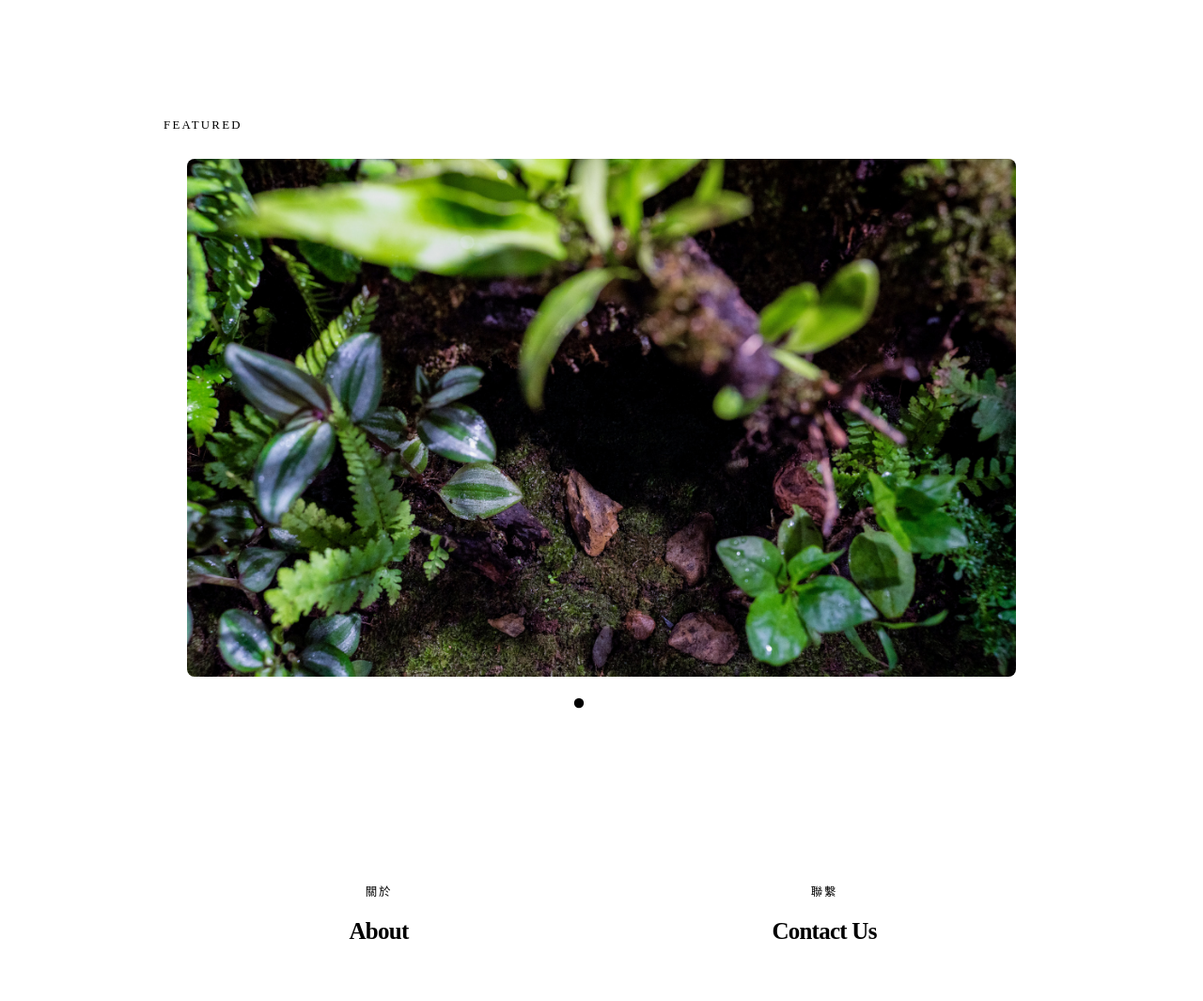
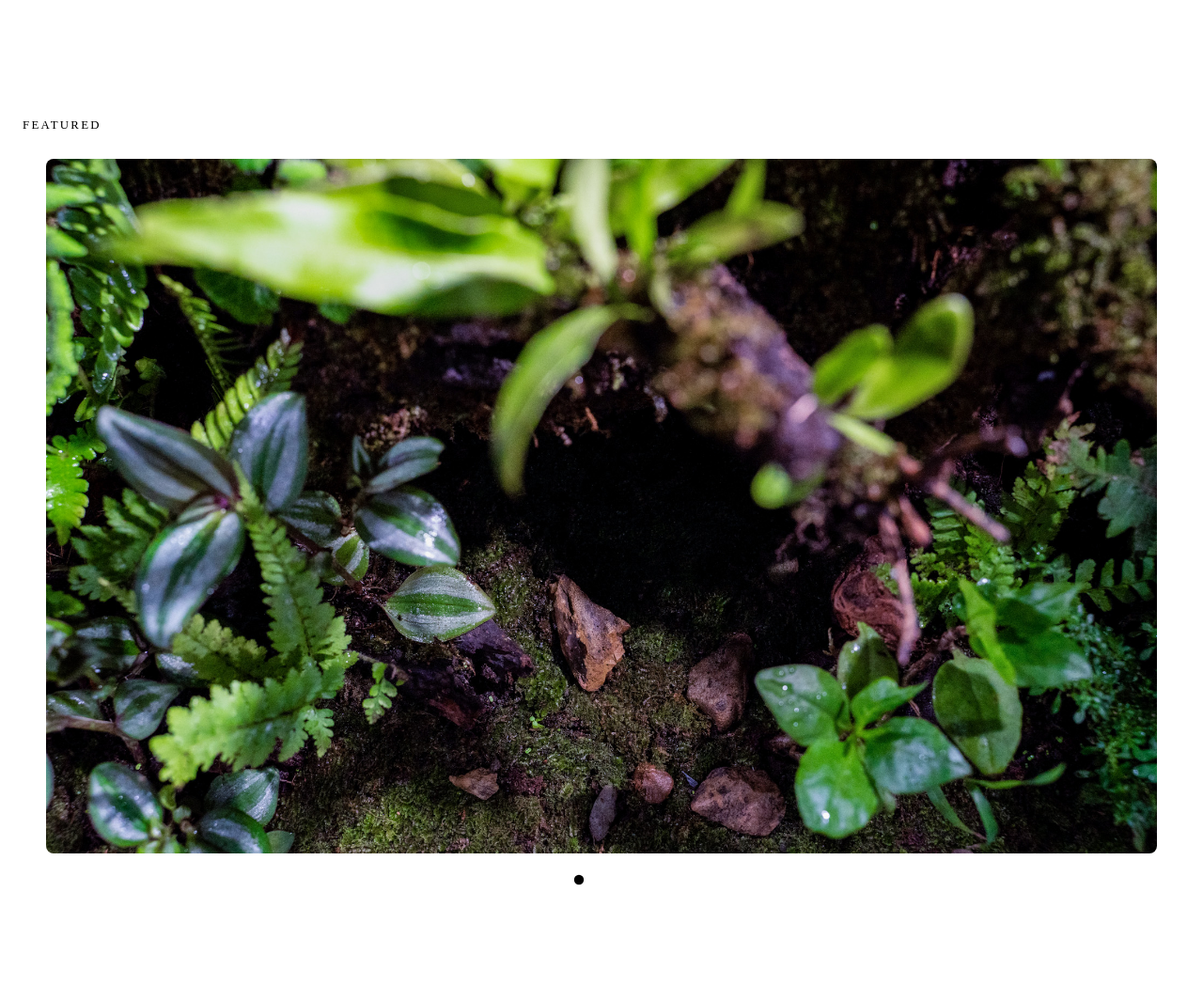
Before and after one commit to verdantwanderlust-studio/verdantwanderlust-studio.github.io, an Astro site: page / in a window 1280 px wide. Shown: the part 1460-2525 px from the top of the page at 94% size. Built offline with nearby package versions, Linux system fonts and the light colour scheme; Astro itself is replaced by a stand-in of ours.

Commit message:
Featured 區塊改為滿版

```diff
--- a/src/pages/index.astro
+++ b/src/pages/index.astro
@@ -104,7 +104,7 @@ const entries = [
   </section>
 
   <section class="featured">
-    <div class="column">
+    <div class="featured-wrap">
       <p class="kicker">FEATURED</p>
       <div class="carousel">
         <div class="slides">
@@ -284,8 +284,13 @@ const entries = [
     .marquee-track { animation: none; }
   }
 
-  /* ============ 中段 carousel ============ */
+  /* ============ 中段 carousel(滿版) ============ */
   .featured { padding: var(--s-16) 0; border-top: 1px solid var(--border); }
+  .featured-wrap {
+    width: 100%;
+    padding: 0 var(--s-6);
+    box-sizing: border-box;
+  }
   .carousel {
     border: 1px solid var(--border);
     border-radius: var(--r-md);
```
